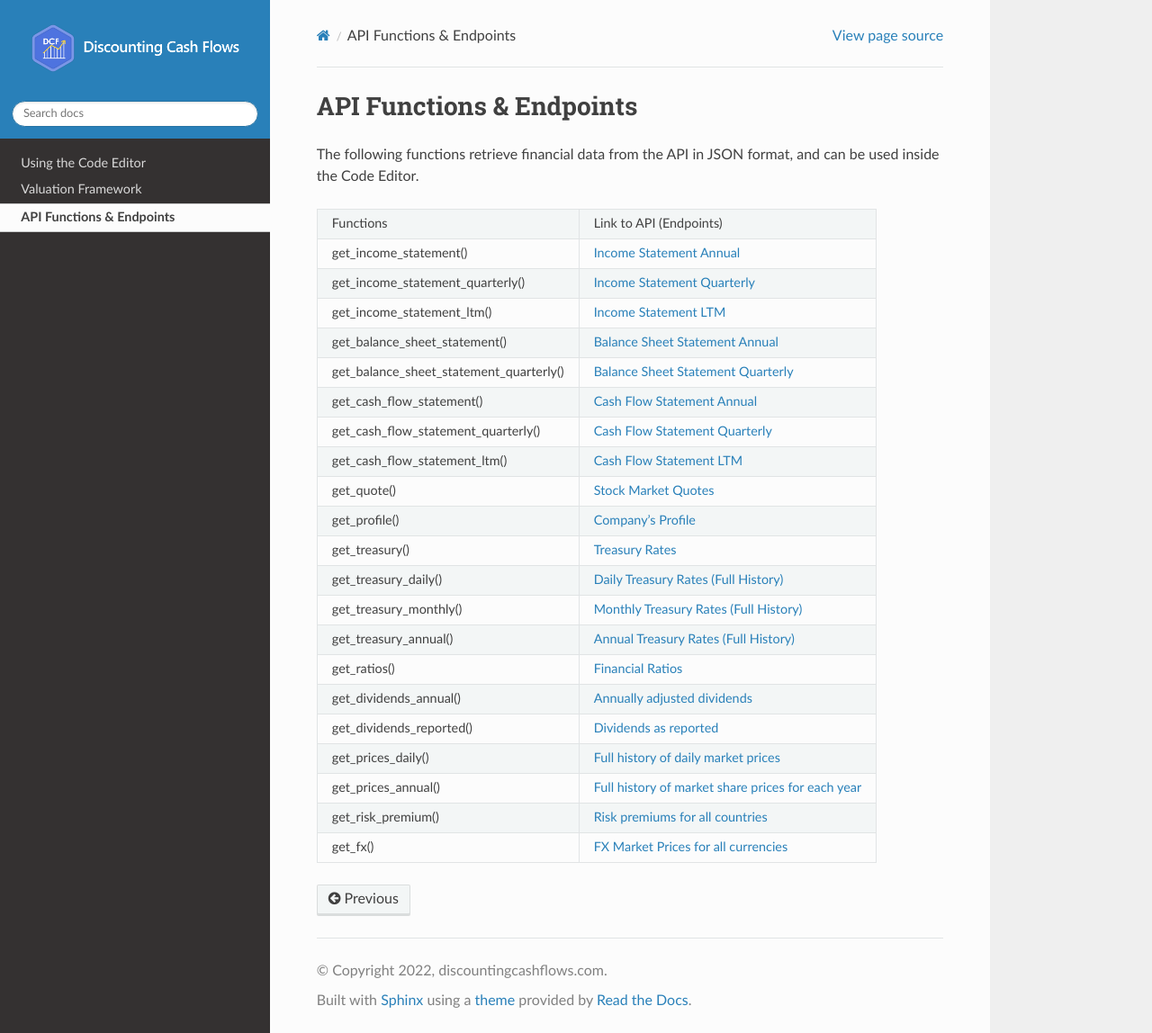
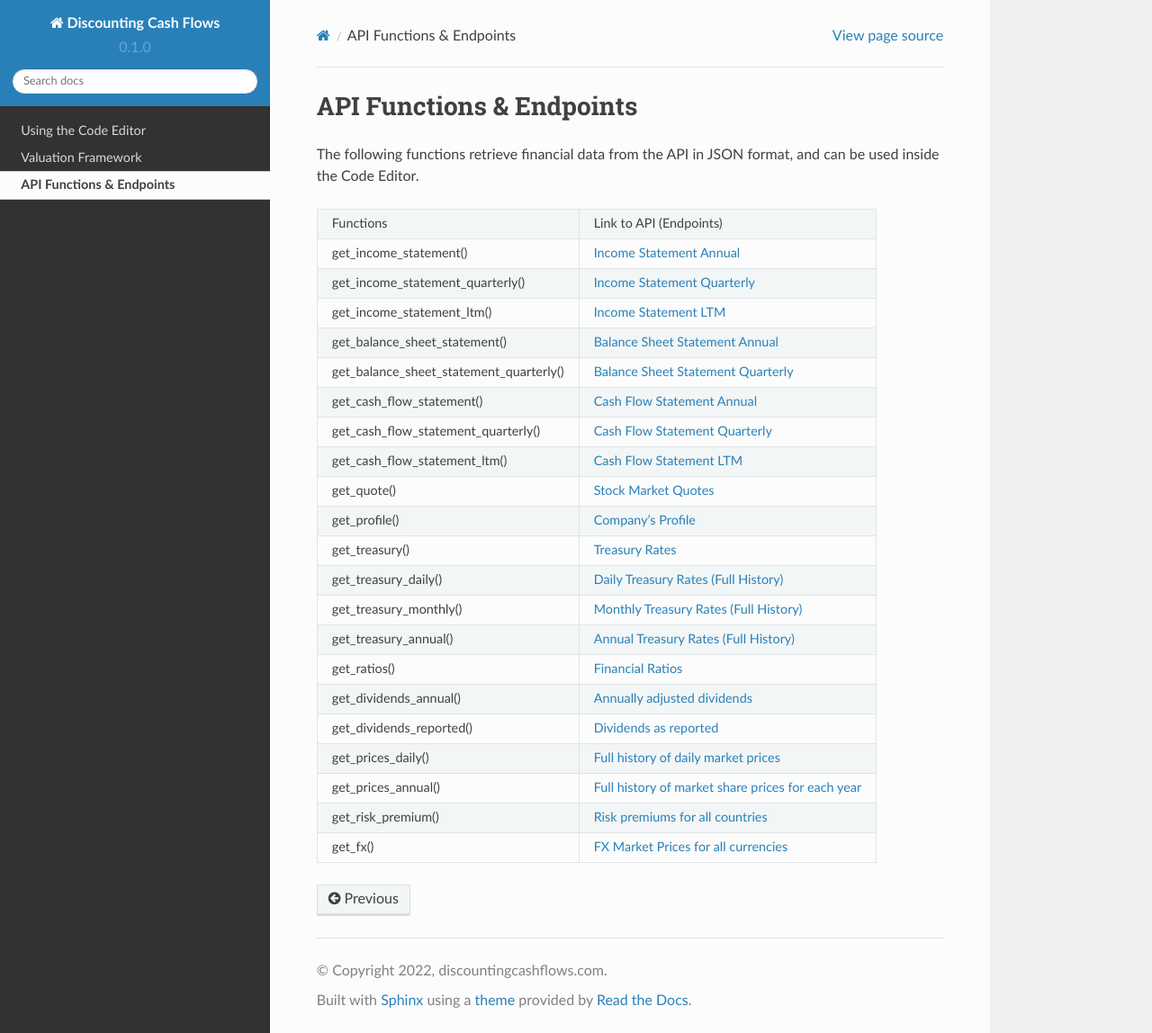
Before and after one commit to DiscountingCashFlows/readthedocs, a Sphinx documentation site: the page built from docs/source/api.rst, in a window 1280 px wide and 1148 px high. Shown: the whole window at 90% size. Built offline with Sphinx 7.4.7 and the Read the Docs theme 2.0.0, drawn with Linux system fonts in a browser that asks for light colours.

Commit message:
january-2024-revisions

```diff
--- a/docs/source/conf.py
+++ b/docs/source/conf.py
@@ -30,12 +30,6 @@ templates_path = ['_templates']
 # -- Options for HTML output
 
 html_theme = 'sphinx_rtd_theme'
-html_static_path = ['_static']
-html_logo = "logo.png"
-html_theme_options = {
-    'logo_only': True,
-    'display_version': False,
-}
 
 # -- Options for EPUB output
 epub_show_urls = 'footnote'
```
